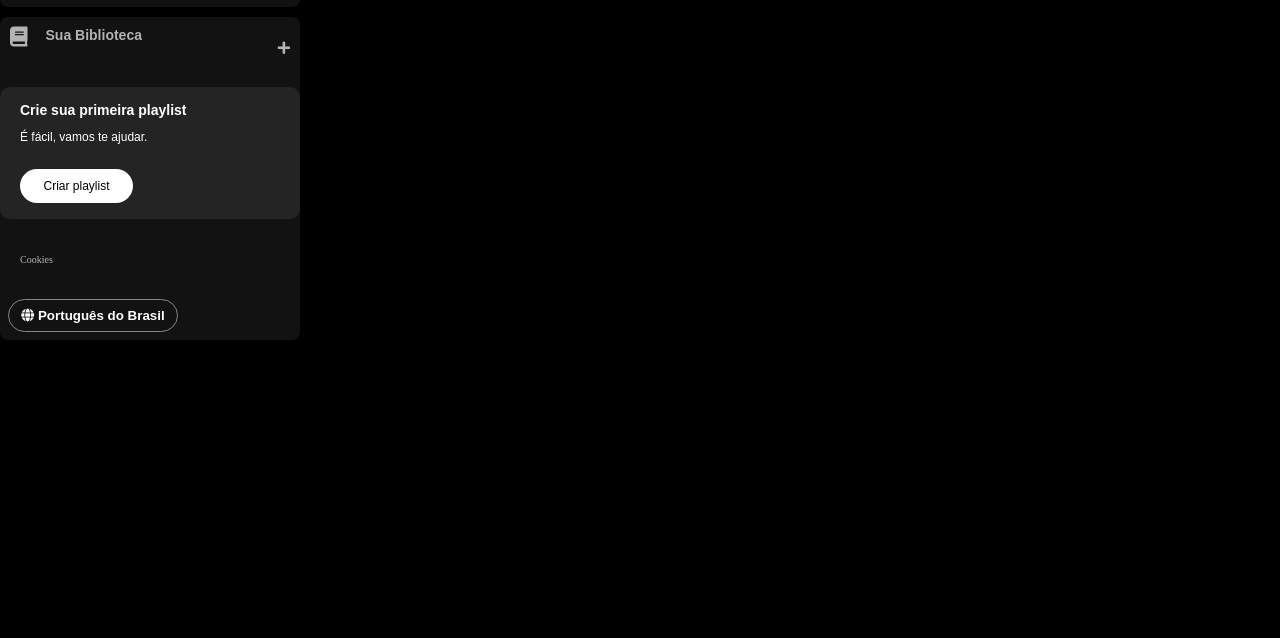
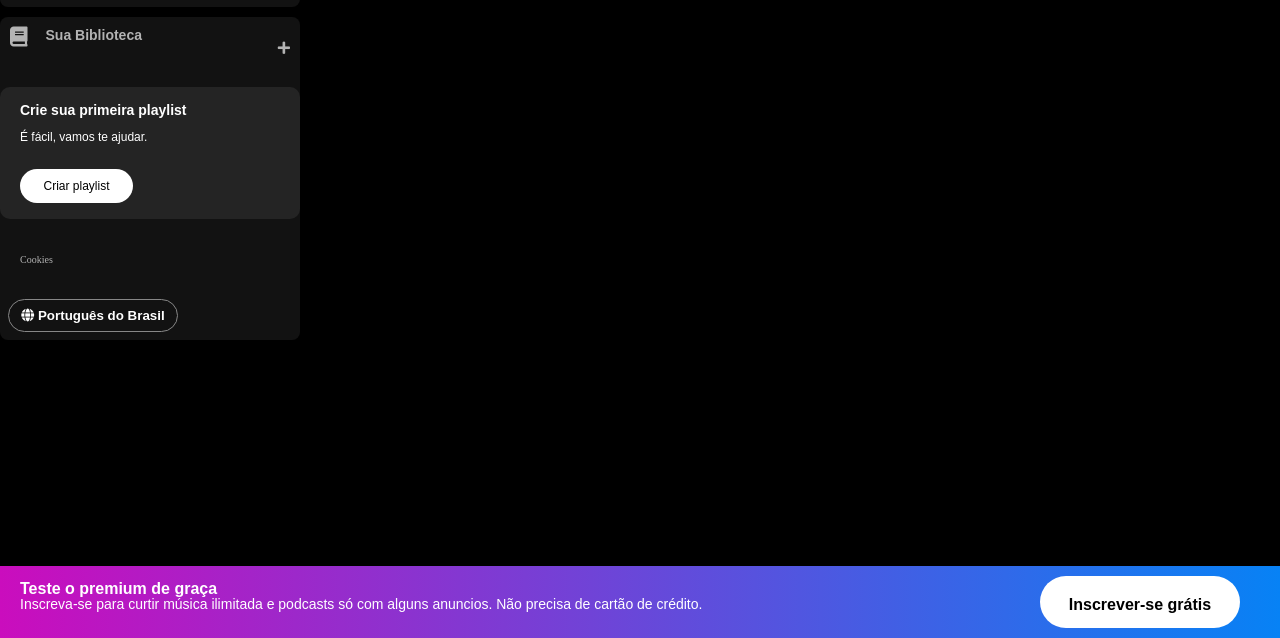
Before and after one commit to joaovalgas/Projeto-FrontEnd, a plain HTML site: page index.html in a window 1280 px wide. Shown: the part 162-800 px from the top of the page. Drawn offline with Linux system fonts and the light colour scheme.

Commit message:
Implementacao do footer

```diff
--- a/css/styles.css
+++ b/css/styles.css
@@ -138,20 +138,6 @@
     margin-top: 12px;
 }
 
-/* .section-podcast{
-    display: flex;
-    align-items: flex-start;
-    justify-content: space-between;
-    gap: 20px;
-    background-color: #242424;
-    color: #b3b3b3;
-    font-weight: 600;
-    font-size: 14px;
-    margin: 8px 0;
-    padding: 16px 20px;
-    border-radius: 10px
-} */
-
 .sidebar .cookies{
     margin: 25px 20px;
 }
@@ -179,3 +165,51 @@
     margin: 8px;
     padding: 8px;
 }
+
+.premium{
+    display: flex;
+    justify-content: space-between;
+    position: fixed;
+    bottom: 0;
+    background: linear-gradient(to right, rgb(202, 13, 189), rgb(7, 130, 245) );
+    width: 100%;
+    height: 4.5rem;
+}
+
+.premium .text{
+    font-family: "DM sans", sans-serif;
+    /* -webkit-text-stroke: 1px; */
+    margin-left: 20px;
+    margin-top: 15px;
+    color: #fff;
+
+}
+
+.text .title{
+    display: flex;
+    align-items:  flex-start;
+    font-size: 16px;
+    font-weight: bold;
+}
+
+.text .subtitle{
+    display: flex;
+    align-items: flex-start;
+    font-size: 14px;
+}
+
+.button__inscrever{
+    margin:10px 40px;
+    padding: 20px;
+    align-items: center;
+    background-color: #ffff;
+    width: 200px;
+    height: auto;
+    color:#000;
+    font-family: "DM sans", sans-serif;
+    font-size: 16px;
+    font-weight: 700;
+    border: none;
+    border-radius: 50px;
+    cursor: pointer;
+}
--- a/index.html
+++ b/index.html
@@ -9,6 +9,7 @@
     <link rel="stylesheet" href="https://use.fontawesome.com/releases/v5.15.4/css/solid.css">
     <link rel="stylesheet" href="https://use.fontawesome.com/releases/v5.15.4/css/fontawesome.css">
 </head>
+
 <body>
     <div class="sidebar">
         <nav class="sidebar__navigation">
@@ -51,17 +52,6 @@
                     </button>
                 </div>
             </section>
-
-            <!-- <section class="section-podcast">
-                <div class="section-podcast__content">
-                    <span class="text title">Ouça novos podcasts</span>
-                    <span class="text subtitle">É fácil, vamos te ajudar.</span>
-                    <button class="section-podcast__button">
-                        Encontre seus podcasts
-                    </button>
-                </div>
-            </section> -->
-
             <div class="cookies">
                 <a href="">Cookies</a>
             </div>
@@ -74,8 +64,20 @@
             </div>
         </div>
     </div>
-</body>
+
+    <footer class="premium">
+        <div class="text">
+            <p class="title">Teste o premium de graça</p>
+            <p class="subtitle">
+                Inscreva-se para curtir música ilimitada e podcasts só com alguns anuncios.
+                Não precisa de cartão de crédito.
+            </p>
+
+        </div>
+
+        <button class="button__inscrever">Inscrever-se grátis</button>
+    </footer>
 
 
-
+</body>
 </html>
```
